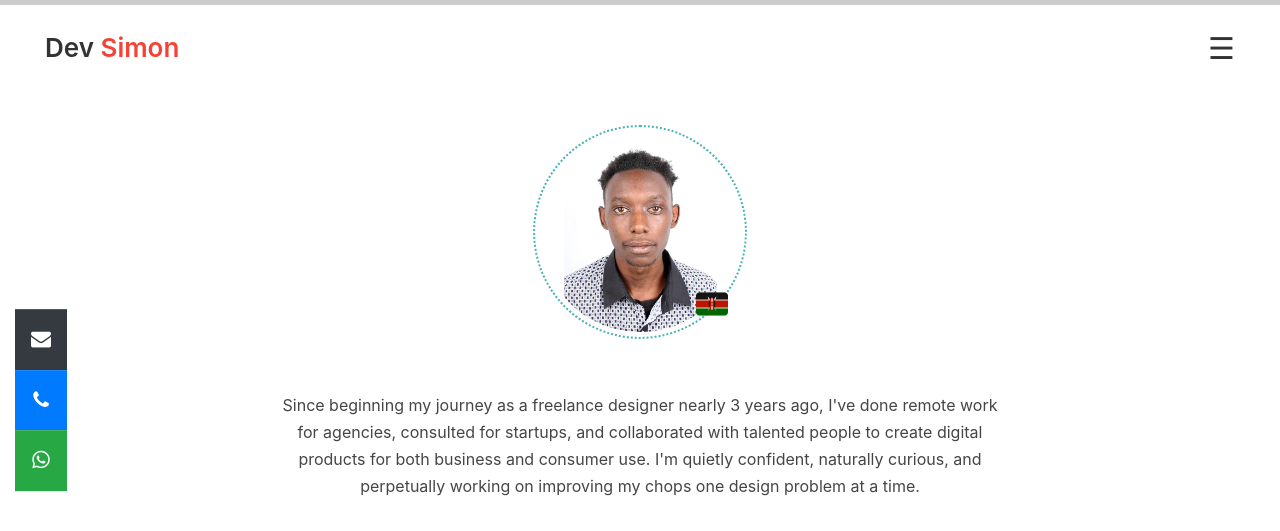
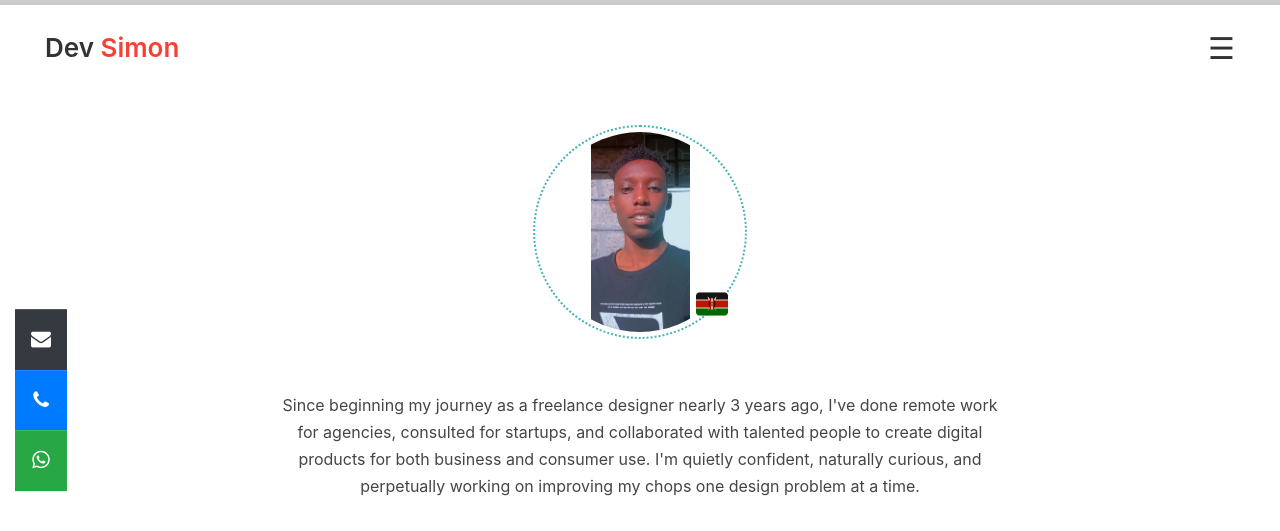
Before and after one commit to muminae100/portfolio, a Flask app: page / in a window 1280 px wide. Shown: the top 531 px of the page. Run offline with Flask 2, Linux system fonts and the light colour scheme; some libraries are stand-ins or nearby versions.

Commit message:
Add different image

```diff
--- a/static/css/main.css
+++ b/static/css/main.css
@@ -193,7 +193,7 @@
     height: 200px;
     position: relative;
     border-radius: 50%;
-    background-image: url('../img/dev_simon.JPG');
+    background-image: url('../img/simon.jpg');
     background-size: contain;
     background-repeat: no-repeat;
     background-position: center;
```
Also changed, not shown: static/img/simon.jpg (added).
